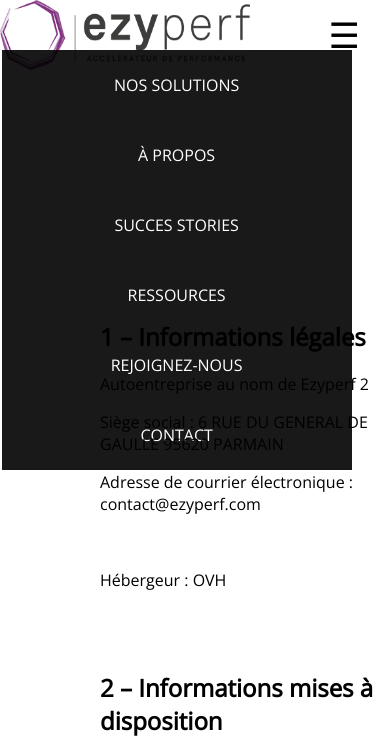
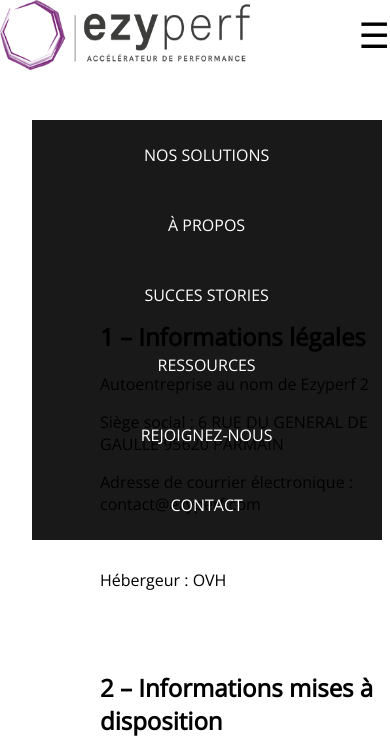
Before and after one commit to Thibaudkhan/Ezyperf, a PHP site: page /legale.php in a window 390 px wide, after a click that opens the changed part. Shown: the top 740 px of the page. Run offline with PHP 8.4, Linux system fonts and the light colour scheme; some libraries are stand-ins or nearby versions.

Commit message:
Burger fixed menu
test mobile v2

```diff
--- a/nav.css
+++ b/nav.css
@@ -255,7 +255,7 @@ label{
 @media(max-width: 1390px){
 		nav{
 			height: 50px;
-			/*padding-right: 30px;*/
+
 		}
 
 		nav ul{
@@ -300,6 +300,7 @@ label{
 
 	.burger
 	{
+		z-index: 1;
 		display: block;
 	}
 
@@ -308,7 +309,7 @@ label{
     	height: 10px;
         display: block;
         cursor: pointer;
-       padding-right: 30px;
+
 
     }
     .menu {
@@ -322,6 +323,7 @@ label{
         display: block;
     }
     #toggle:checked + .menu {
+    	    margin-top: 110px;
         display: block;
         justify-content: flex-end;
     }
```
